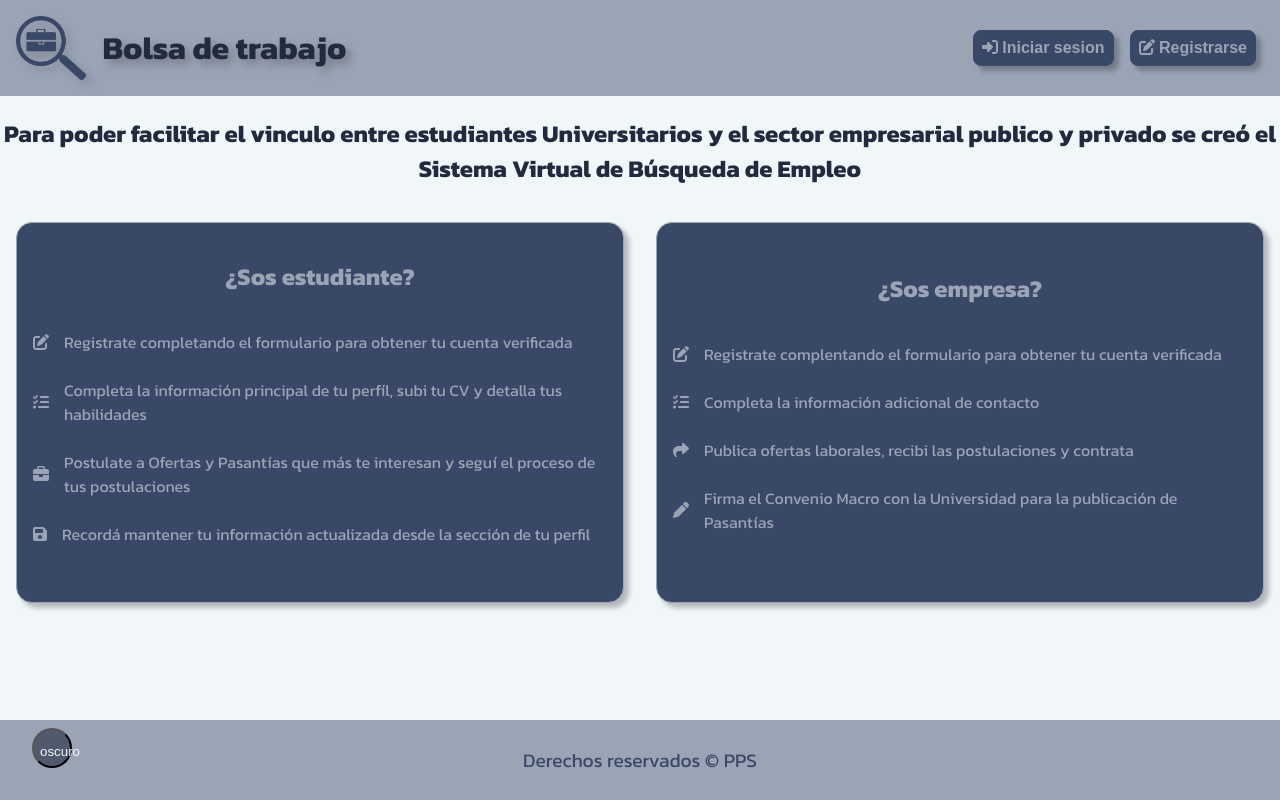
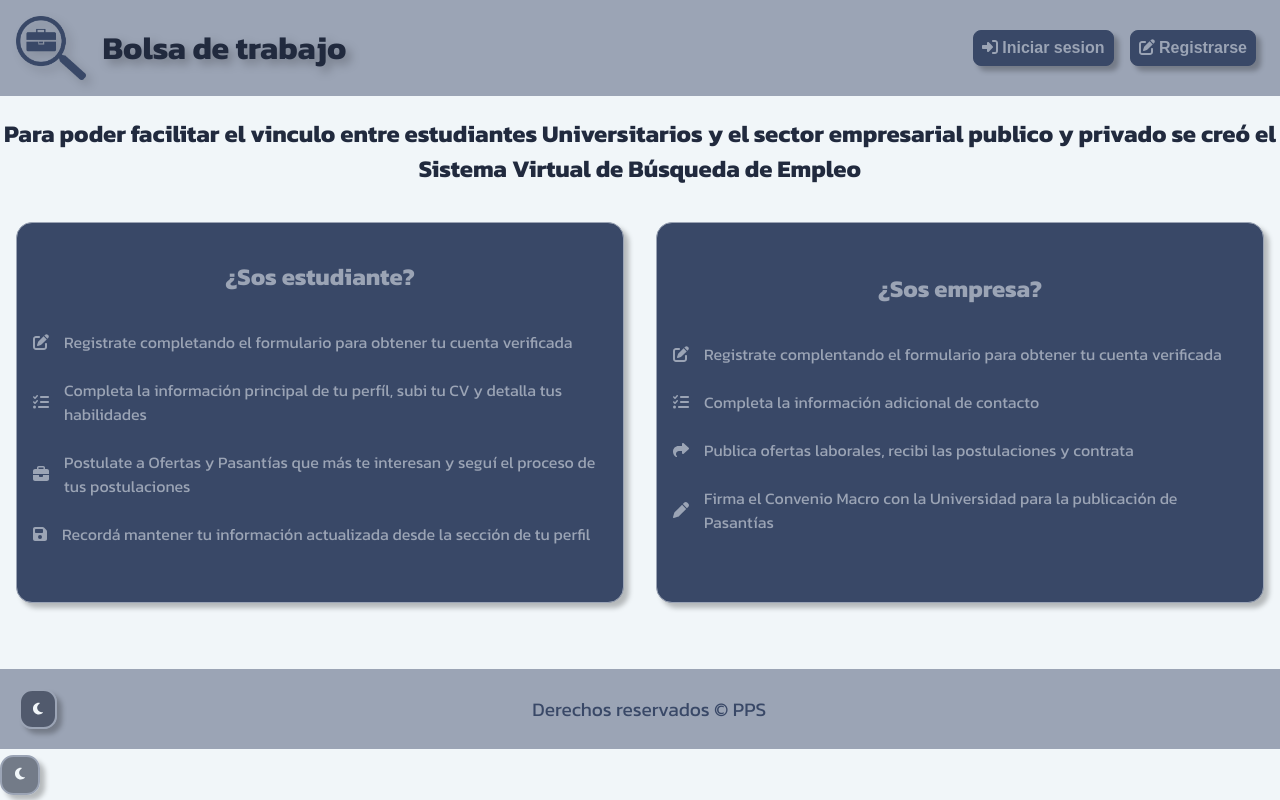
Before and after one commit to UlisesAguirre/university_labor_exchange, a React (Create React App) app: page / in a window 1280 px wide. Built offline with nearby package versions, Linux system fonts and the light colour scheme; a web font is replaced by a local one.

Commit message:
change: integrate themeButton in footer component

```diff
--- a/src/components/Footer/Footer.js
+++ b/src/components/Footer/Footer.js
@@ -1,11 +1,14 @@
 import React from 'react'
 
 import "./footer.css"
+import ThemeButton from '../ThemeButton/ThemeButton'
 
 const Footer = () => {
   return (
     <div className='footer-container'>
-        Derechos reservados &copy; PPS
+      <ThemeButton/>
+      <p>Derechos reservados &copy; PPS</p>
+      <button style={{opacity: 0}}>Aca va el chatbot</button>
     </div>
   )
 }
--- a/src/components/Footer/footer.css
+++ b/src/components/Footer/footer.css
@@ -1,7 +1,8 @@
 .footer-container {
     display: flex;
     align-items: center;
-    justify-content: center;
+    justify-content: space-between;
+    padding: 0 1em;
     height: 10vh;
     color: var(--primary-color);
     background-color: var(--secondary-color);
--- a/src/components/ThemeButton/ThemeButton.js
+++ b/src/components/ThemeButton/ThemeButton.js
@@ -1,4 +1,6 @@
 import React, { useContext } from "react";
+import { faMoon, faSun } from "@fortawesome/free-solid-svg-icons";
+import { FontAwesomeIcon } from "@fortawesome/react-fontawesome";
 import { ThemeContext } from "../Context/ThemeContext/ThemeContext";
 import "./themeButton.css";
 
@@ -11,11 +13,12 @@ const ThemeButton = () => {
         className={theme === "light" ? "dark" : "light"}
       >
         {theme === "light" ? (
-          <p>oscuro</p>
-        ) : (
-          <p>claro</p>
+          <FontAwesomeIcon icon={faMoon} />
+          ) : (
+          <FontAwesomeIcon icon={faSun} />
         )}
       </button>
+      <p>{theme === "light" ? "Modo oscuro" : "Modo claro"}</p>
     </div>
   );
 };
--- a/src/components/ThemeButton/themeButton.css
+++ b/src/components/ThemeButton/themeButton.css
@@ -1,11 +1,38 @@
 .themeButton-container {
-    position: fixed;
-    bottom: 2em;
-    left: 2em;
+    display: flex;
+    align-items: center;
+    width: 11%;
 }
 
 .themeButton-container button {
-    border-radius: 50%;
+    border: 2px double var(--secondary-color);
+    border-radius: 1em;
     height: 3em;
     width: 3em;
+    box-shadow: var(--box-shadow);
 }
+
+.themeButton-container button:hover {
+    border: 2px double var(--primary-color);
+    cursor: pointer;
+    transform: scale(1.05);
+    transform-origin: center;
+    transition: .3s;
+}
+
+.themeButton-container p {
+    margin-left: .5em;
+    opacity: 0;
+    font-size: .9em;
+    transform: scale(1);
+    transform-origin: center;
+    transition: .2s;
+    filter: var(--drop-shadow);
+}
+
+.themeButton-container button:hover + p {
+    opacity: 1;
+    transform: scale(1.05);
+    transform-origin: center;
+    transition: .2s;
+}
```
